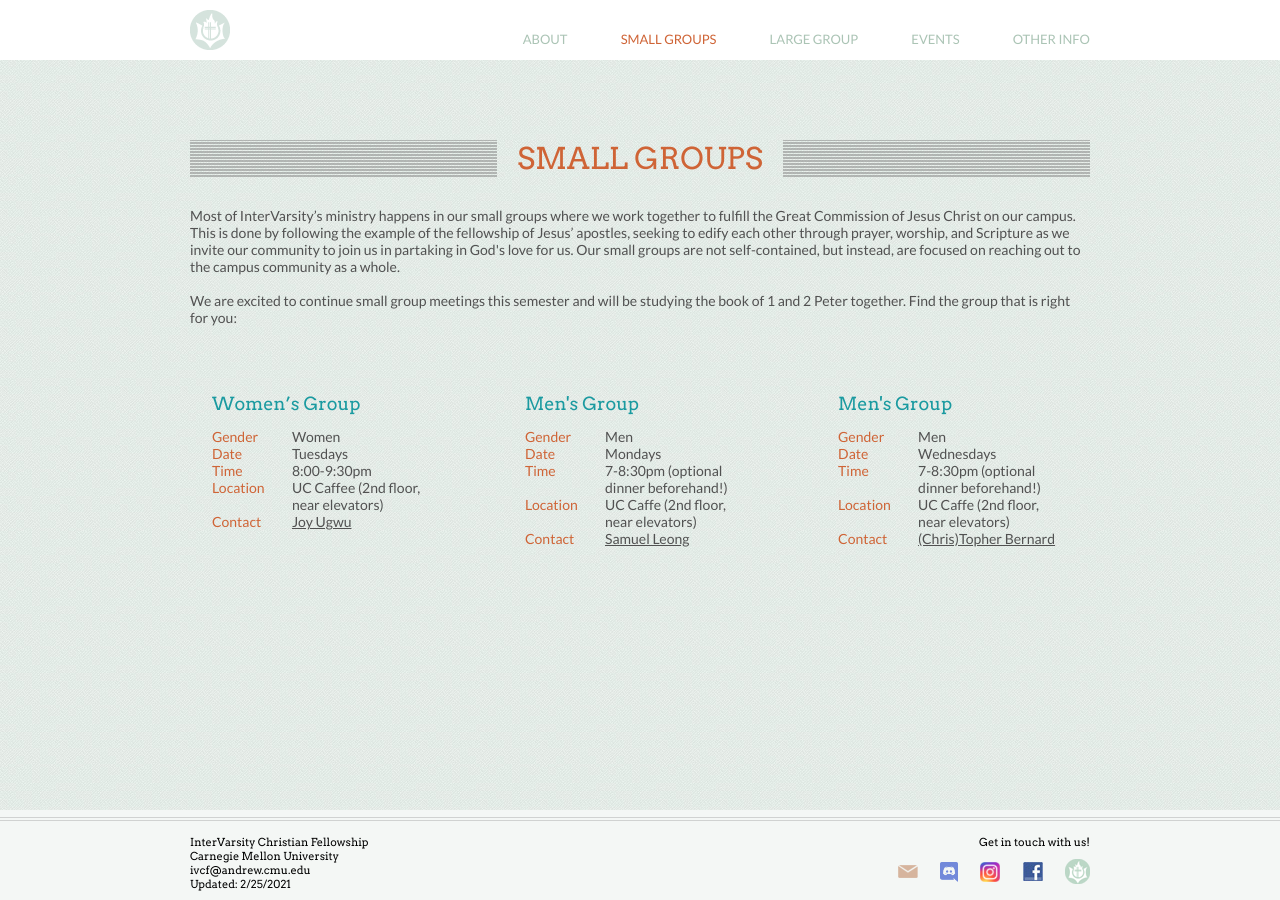
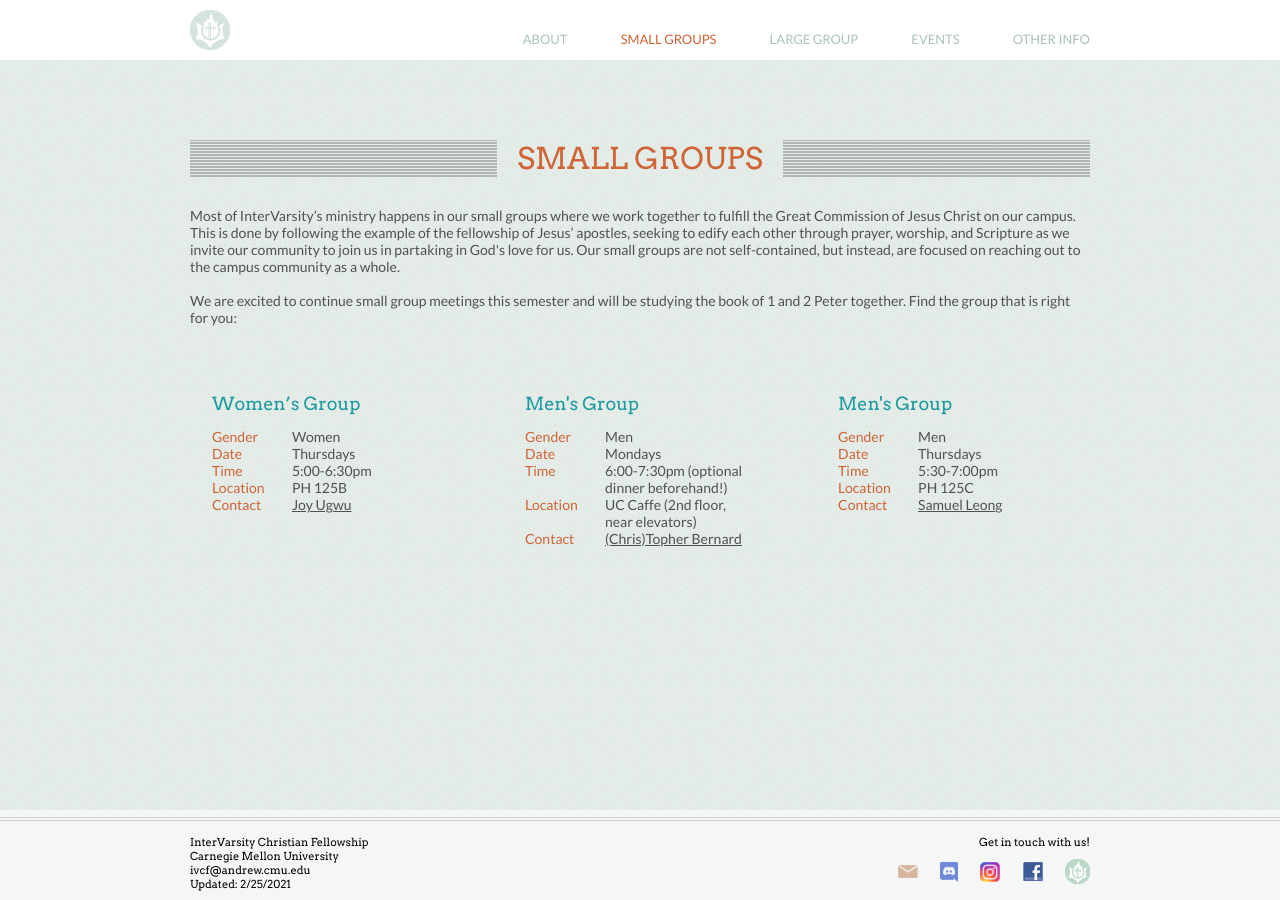
Before and after one commit to ivcf-cmu/ivcf-cmu.github.io, a Jekyll site: the page built from smallgroups.md, in a window 1280 px wide. Built offline with Jekyll 4.4.1, drawn with Linux system fonts in a browser that asks for light colours.

Commit message:
update timing for SG and LG

```diff
--- a/smallgroups.md
+++ b/smallgroups.md
@@ -20,11 +20,11 @@
 				<dt>Gender</dt>
 				<dd>Women</dd>
 				<dt>Date</dt>
-				<dd>Tuesdays</dd>
+				<dd>Thursdays</dd>
 				<dt>Time</dt>
-				<dd>8:00-9:30pm</dd>
+				<dd>5:00-6:30pm</dd>
 				<dt>Location</dt>
-				<dd>UC Caffee (2nd floor, near elevators)</dd>
+				<dd>PH 125B</dd>
 				<dt>Contact</dt>
 				<dd>
 					<a href="mailto:jugwu@andrew.cmu.edu" target="_blank">Joy Ugwu</a>
@@ -41,12 +41,12 @@
 				<dt>Date</dt>
 				<dd>Mondays</dd>
 				<dt>Time</dt>
-				<dd>7-8:30pm (optional dinner beforehand!)</dd>
+				<dd>6:00-7:30pm (optional dinner beforehand!)</dd>
 				<dt>Location</dt>
 				<dd>UC Caffe (2nd floor, near elevators)</dd>
 				<dt>Contact</dt>
 				<dd>
-					<a href="mailto:scleong@andrew.cmu.edu" target="_blank">Samuel Leong</a>
+					<a href="mailto:cabernar@andrew.cmu.edu" target="_blank">(Chris)Topher Bernard</a>
 				</dd>
 			</dl>
 		</div>
@@ -58,14 +58,14 @@
 				<dt>Gender</dt>
 				<dd>Men</dd>
 				<dt>Date</dt>
-				<dd>Wednesdays</dd>
+				<dd>Thursdays</dd>
 				<dt>Time</dt>
-				<dd>7-8:30pm (optional dinner beforehand!)</dd>
+				<dd>5:30-7:00pm</dd>
 				<dt>Location</dt>
-				<dd>UC Caffe (2nd floor, near elevators)</dd>
+				<dd>PH 125C</dd>
 				<dt>Contact</dt>
 				<dd>
-					<a href="mailto:cabernar@andrew.cmu.edu" target="_blank">(Chris)Topher Bernard</a>
+					<a href="mailto:scleong@andrew.cmu.edu" target="_blank">Samuel Leong</a>
 				</dd>
 			</dl>
 		</div>
```
Also changed, not shown: about.md (+1 -1 lines), largegroup.md (+4 -3 lines).
